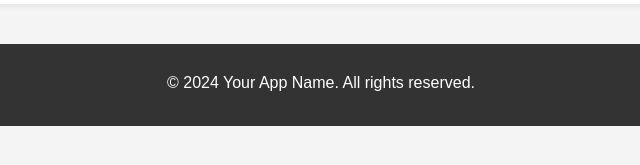
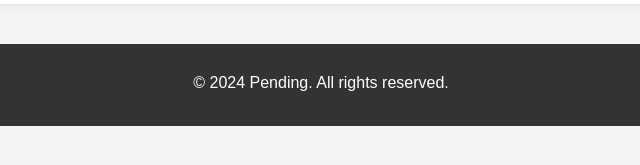
Before and after one commit to solidauto/data-deletion-instructions, a plain HTML site: page index.html in a window 1280 px wide. Shown: the part 453-618 px from the top of the page, 319-959 px from the left. Drawn offline with Linux system fonts and the light colour scheme.

```diff
--- a/index.html
+++ b/index.html
@@ -67,7 +67,7 @@
         </p>
     </div>
     <footer>
-        <p>&copy; 2024 Your App Name. All rights reserved.</p>
+        <p>&copy; 2024 Pending. All rights reserved.</p>
     </footer>
 </body>
 </html>
```
